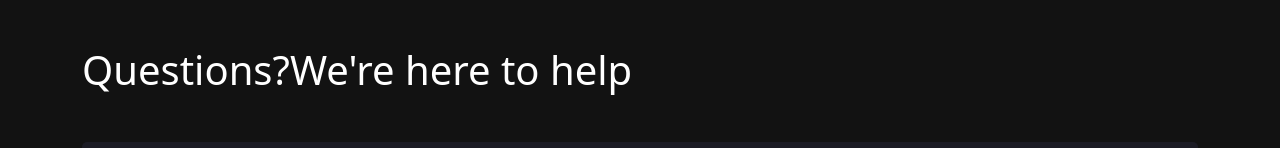
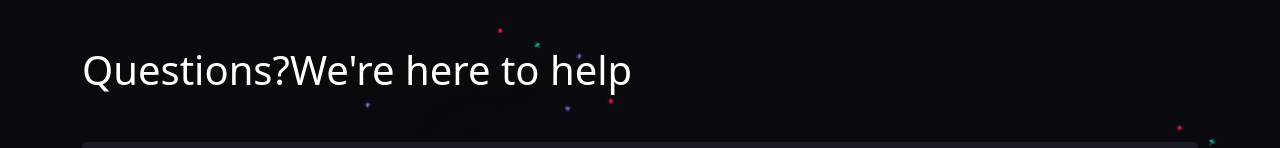
Before and after one commit to Adnan-Dani/Boomy-Relica-React, a React (Vite) app: page /pricing in a window 1280 px wide. Shown: the part 650-798 px from the top of the page. Built offline with nearby package versions, Linux system fonts and the light colour scheme.

Commit message:
bg image

```diff
--- a/src/Components/Pricing/Pricing.jsx
+++ b/src/Components/Pricing/Pricing.jsx
@@ -183,7 +183,7 @@ const Pricing = () => {
           </Col>
         </Row>
 
-        <h1 className="my-5">Questions?We're here to help </h1>
+        <h1 className="mb-5">Questions?We're here to help </h1>
         <Accordion defaultActiveKey="0">
           {accordionData.map((data) => (
             <Accordion.Item
--- a/src/layout/Layout.jsx
+++ b/src/layout/Layout.jsx
@@ -2,16 +2,27 @@ import AppBar from "../Components/AppBar/AppBar";
 import { Outlet } from "react-router-dom";
 import Footer from "../Components/Footer/Footer";
 import Container from "react-bootstrap/Container";
+import background from "../assets/background.png";
 
 const Layout = () => {
+  console.log(window.location.pathname);
   return (
     <>
+      <div
+        style={{
+          background:
+            window.location.pathname === "/pricing" ? `url(${background})` : "",
+          backgroundRepeat: "no-repeat",
+          backgroundSize: "cover",
+        }}
+      >
         <AppBar />
         <Outlet />
         <Container>
           <hr />
         </Container>
         <Footer />
+      </div>
     </>
   );
 };
```
Also changed, not shown: src/assets/background.png (added). Lines whose indentation alone changed are shown as unchanged.
